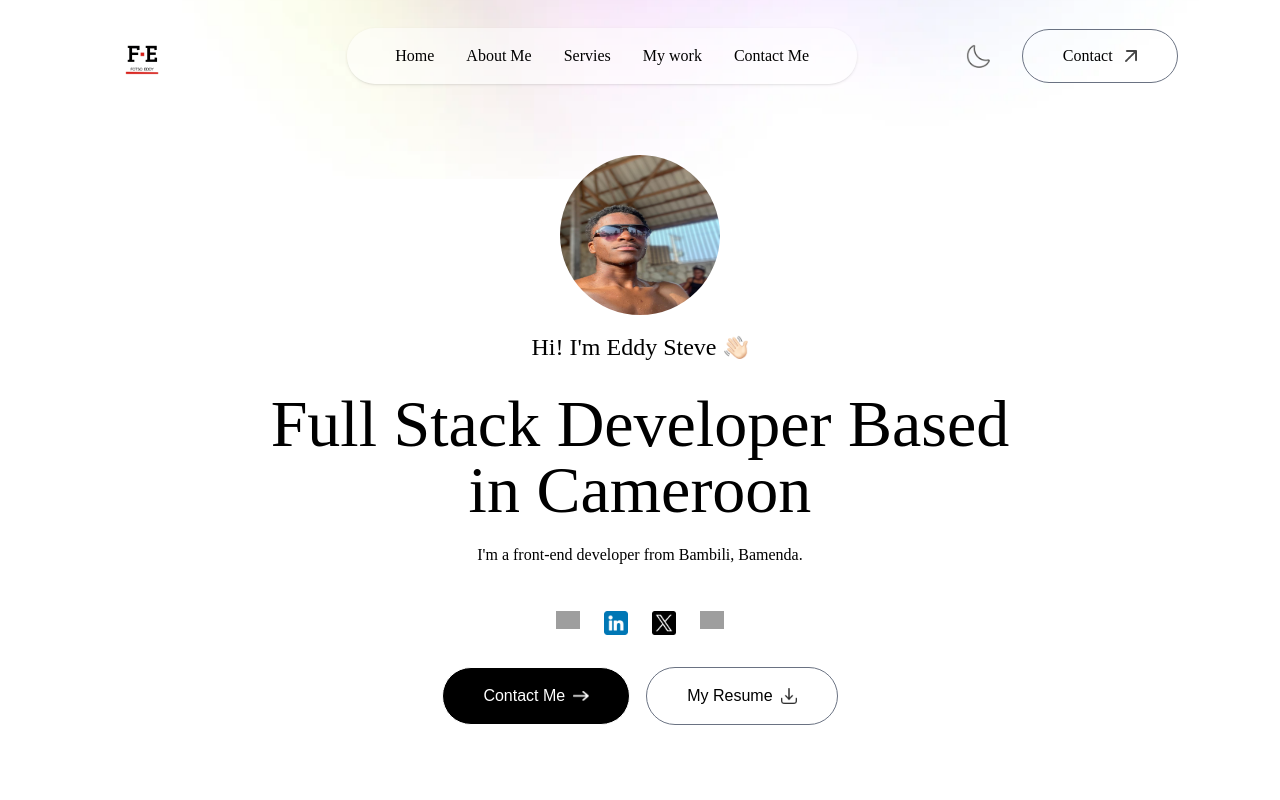
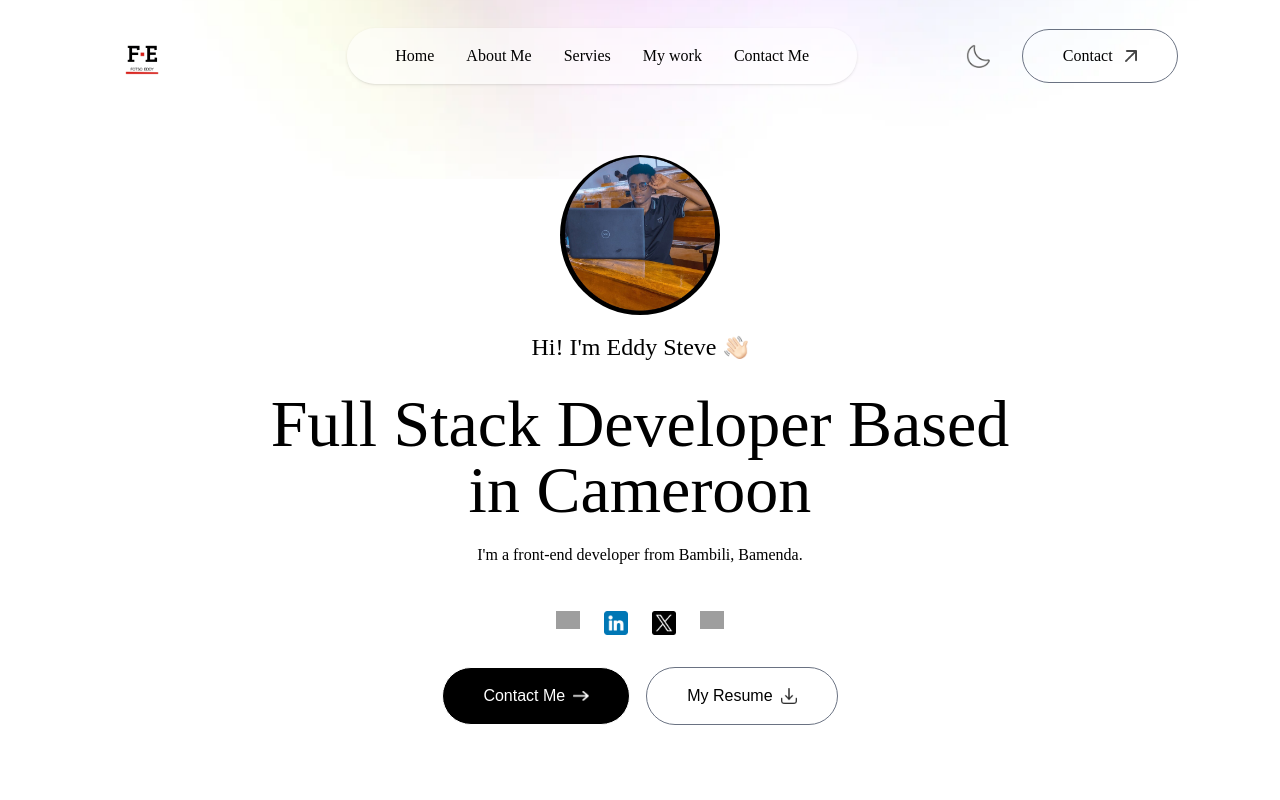
Before and after one commit to fotsoeddy/Personal_portfolio, a Next.js app: page / in a window 1280 px wide. Shown: the top 800 px of the page. Built offline with nearby package versions, Linux system fonts and the light colour scheme; grey boxes are pictures that could not be loaded; a web font is replaced by a local one.

Commit message:
updated the profile picture

```diff
--- a/app/components/Header.jsx
+++ b/app/components/Header.jsx
@@ -5,7 +5,7 @@ import { motion } from 'framer-motion';
 
 const Header = ({isDarkMode}) => {
   return (
-    <div className='w-11/12 max-w-3xl text-center mx-auto h-screen flex flex-col items-center justify-center gap-4'>
+    <div className='w-11/12 max-w-3xl  text-center mx-auto h-screen flex flex-col items-center justify-center gap-4'>
       {/* Profile Image */}
       <motion.div
         initial={{ scale: 0 }}
@@ -13,7 +13,7 @@ const Header = ({isDarkMode}) => {
         transition={{ duration: 0.8, type: 'spring', stiffness: 100 }}
       >
         <Image
-          src={assets.profile_img}
+          src={assets.profile2}
           alt='Profile Image'
           className='rounded-full w-40 h-40 bg-cover mt-20'
         />
--- a/app/components/Work.jsx
+++ b/app/components/Work.jsx
@@ -60,7 +60,7 @@ const Work = ({ isDarkMode }) => {
             </motion.p>
 
             {/* Category Buttons */}
-            <div className='md:flex justify-center gap-4 mb-10 overflow-x-auto md:overflow-visible scrollbar-hide'>
+            <div className='md:flex justify-center gap-2 mb-10 overflow-x-auto md:overflow-visible scrollbar-hide'>
                 <div className='flex gap-4 w-max md:w-auto mx-4 md:mx-0 pb-2 md:pb-0'>
                     {categories.map((category) => (
                         <button
--- a/assets/assets.js
+++ b/assets/assets.js
@@ -47,9 +47,11 @@ import react_img from './react_img.png';
 import django from './django.png';
 import postgresql from './postgresql.png';
 import nextjs_img from './nextjs_img.png';
+import profile2 from './profile2.jpeg';
 
 
 export const assets = {
+    profile2,
     user_image,
     code_icon,
     code_icon_dark,
```
Also changed, not shown: assets/profile2.jpeg (added).
